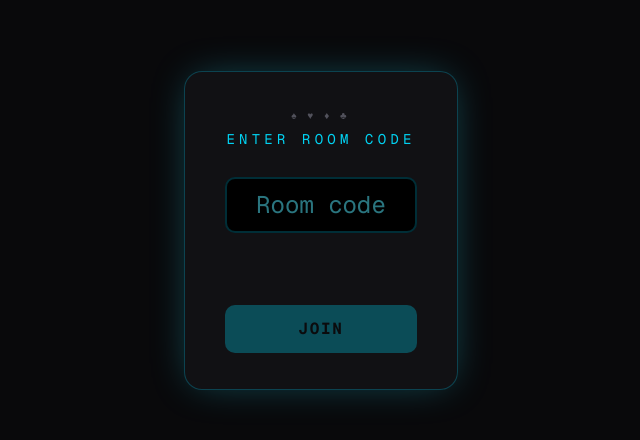
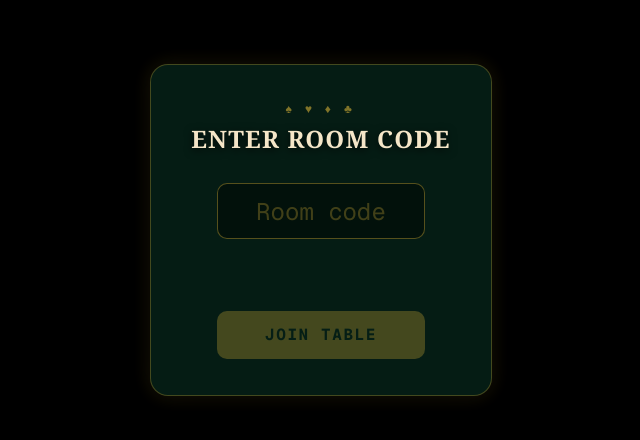
Before and after one commit to Minaamahmad/game, a Next.js app: page / in a window 1280 px wide. Shown: the part 170-610 px from the top of the page, without its empty margins (319-959 px from the left). Built offline with nearby package versions, Linux system fonts and the light colour scheme; no server answers.

Commit message:
feat: update UI styles for improved aesthetics and add deck image asset

```diff
--- a/app/page.jsx
+++ b/app/page.jsx
@@ -76,18 +76,18 @@ export default function Home() {
   };
 
   return (
-    <div className="min-h-screen flex items-center justify-center bg-zinc-950">
+    <div className="min-h-screen flex items-center justify-center bg-[radial-gradient(ellipse_at_center,_var(--tw-gradient-stops))] from-[#0d3b2a] via-[#072419] to-[#03110b]">
       <div
         className={`flex flex-col items-center gap-7 px-10 py-9 rounded-2xl
-                   border border-cyan-500/30 bg-zinc-900/60
-                   shadow-[0_0_40px_-10px_rgba(34,211,238,0.4)]
+                   border border-[#d4af37]/30 bg-[#072419]/80 backdrop-blur-sm
+                   shadow-[0_0_50px_-10px_rgba(0,0,0,0.8),0_0_20px_rgba(212,175,55,0.15)]
                    ${shake ? "animate-[shake_0.4s_ease-in-out]" : ""}`}
       >
         <div className="flex flex-col items-center gap-1.5">
-          <span className="text-zinc-600 text-[10px] tracking-[0.4em]">
+          <span className="text-[#d4af37]/60 text-xs tracking-[0.4em]">
             ♠ ♥ ♦ ♣
           </span>
-          <h2 className="text-cyan-400 font-mono text-sm tracking-[0.3em] uppercase">
+          <h2 className="text-[#f5e6c8] font-serif text-2xl font-bold tracking-wider uppercase drop-shadow-[0_2px_4px_rgba(0,0,0,0.8)]">
             Enter Room Code
           </h2>
         </div>
@@ -102,16 +102,16 @@ export default function Home() {
           disabled={isJoining}
           placeholder="Room code"
           aria-label="Room code"
-          className="w-48 h-14 text-center text-2xl font-mono
-                   bg-black text-cyan-300 rounded-lg
-                   border-2 border-cyan-500/25 transition-all duration-200
-                   focus:outline-none focus:border-cyan-400/70
+          className="w-52 h-14 text-center text-2xl font-mono
+                   bg-[#03110b]/90 text-[#f5e6c8] placeholder-[#d4af37]/30 rounded-lg
+                   border border-[#d4af37]/40 transition-all duration-200
+                   focus:outline-none focus:border-[#d4af37] focus:shadow-[0_0_15px_rgba(212,175,55,0.3)]
                    disabled:opacity-40"
         />
 
         <p
           className={`font-mono text-xs tracking-wide h-4 transition-opacity duration-200 ${
-            error ? "text-red-400 opacity-100" : "opacity-0"
+            error ? "text-rose-400 opacity-100" : "opacity-0"
           }`}
         >
           {error || "placeholder"}
@@ -120,14 +120,14 @@ export default function Home() {
         <button
           onClick={joinRoom}
           disabled={!roomId.trim() || isJoining}
-          className="w-48 py-3 font-mono font-bold tracking-widest uppercase
-                   text-black bg-cyan-400 rounded-lg
-                   hover:bg-cyan-300 hover:shadow-[0_0_25px_rgba(34,211,238,0.7)]
+          className="w-52 py-3 font-mono font-bold tracking-widest uppercase
+                   text-[#072419] bg-[#d4af37] rounded-lg
+                   hover:bg-[#e6c250] hover:shadow-[0_0_20px_rgba(212,175,55,0.5)]
                    active:scale-95 disabled:opacity-30 disabled:cursor-not-allowed
-                   disabled:hover:shadow-none disabled:hover:bg-cyan-400
+                   disabled:hover:shadow-none disabled:hover:bg-[#d4af37]
                    transition-all duration-150"
         >
-          {isJoining ? "Joining..." : "Join"}
+          {isJoining ? "Joining..." : "Join Table"}
         </button>
       </div>
 
```
Also changed, not shown: public/deck.png (added).
